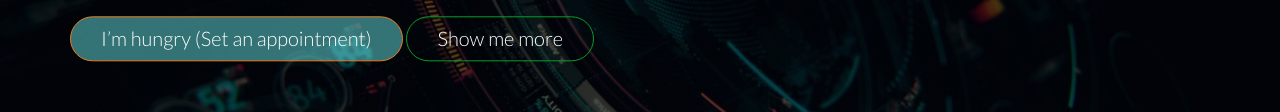
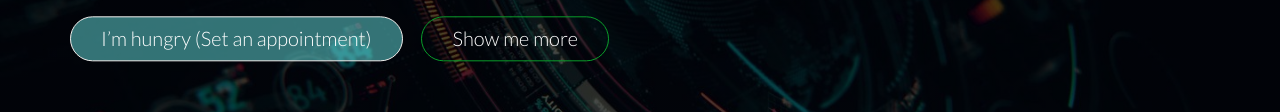
Before and after one commit to DEV-EGo/iAutoWorksNC, a plain HTML site: page index.html in a window 1280 px wide. In both pictures the pointer is over the link "I’m hungry (Set an appointment)". Shown: the part 426-538 px from the top of the page. Drawn offline with Linux system fonts and the light colour scheme.

Commit message:
header button working

```diff
--- a/Resources/css/style.css
+++ b/Resources/css/style.css
@@ -63,6 +63,7 @@ h1 {
     font-weight: 300px;
     text-decoration: none;
     border-radius: 200px;
+    transition: background-color 0.2s, border 0.2s, color 0.2s ; /* background color will change when you hover over link in 2s*/
 }
 
 /* -------------------------------------------------------------------------------- */
@@ -74,6 +75,7 @@ h1 {
     background-color: #765185;
     border: 1px solid #099d29;
     color: #fff;
+    margin-right: 15px; /* distance between the buttons*/
 }
 
 /* -------------------------------------------------------------------------------- */
@@ -102,14 +104,14 @@ h1 {
 .btn-full:hover,
 .btn-full:active {
     background-color: #6cecec7a;
-    border: 1px solid #e67e22;
+    border: 1px solid #efedeb;
     /* color: #46da5f; */
 }
 /* -------------------------------------------------------------------------------- */
 /* button effect on right buttom */
 .btn-ghost:hover,
 .btn-ghost:active{
-    border: 1px solid #e67e22;
+    border: 1px solid #efedeb;
     color: #46da5f;
 }
 /* -------------------------------------------------------------------------------- */
```
